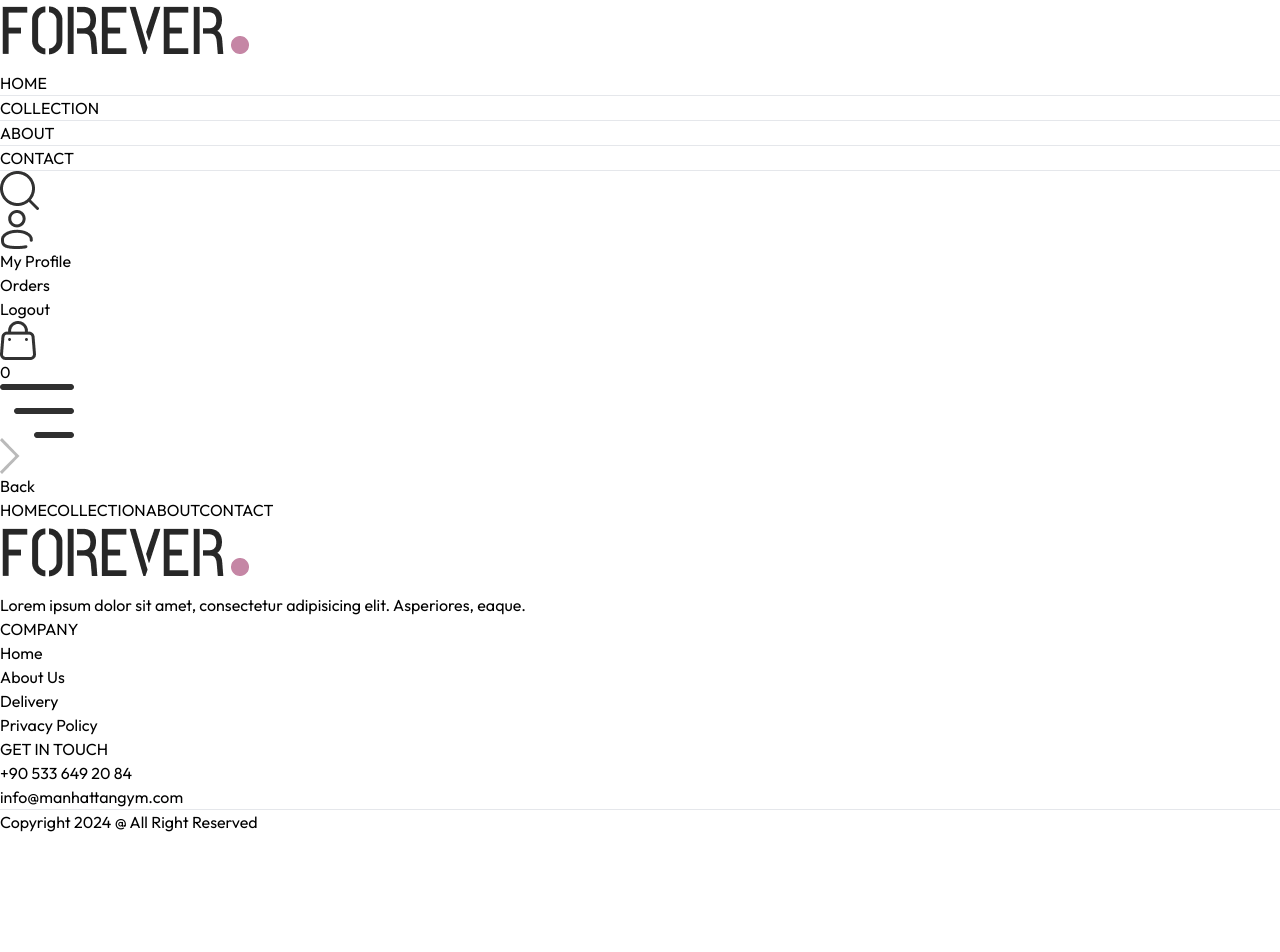
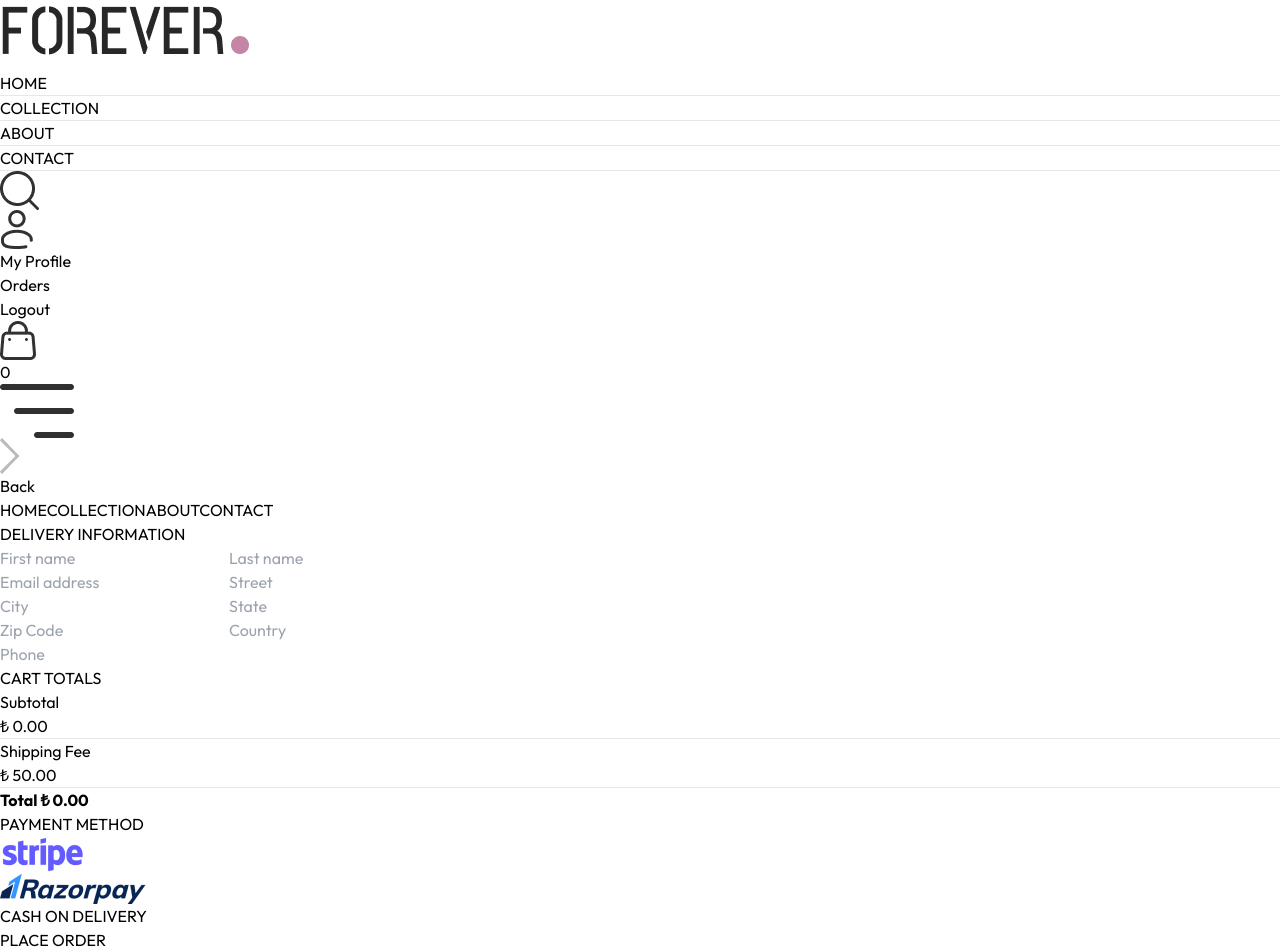
Before and after one commit to aksoyakin/ecommerce-fullstack, a React (Vite) app in the folder frontend/: page /place-order in a window 1280 px wide. Shown: the top 952 px of the page. Before the commit the page ends 834 px from the top, so only its background shows below. Built offline with nearby package versions, Linux system fonts and the light colour scheme.

Commit message:
place order

```diff
--- a/frontend/src/pages/PlaceOrder.jsx
+++ b/frontend/src/pages/PlaceOrder.jsx
@@ -1,7 +1,112 @@
+import Title from "../components/Title.jsx";
+import CartTotal from "../components/CartTotal.jsx";
+import {assets} from "../assets/assets.js";
+import {useContext, useState} from "react";
+import {ShopContext} from "../context/ShopContext.jsx";
+
 const PlaceOrder = () => {
+    const [method, setMethod] = useState("cod");
+    const {navigate} = useContext(ShopContext);
+
     return (
-        <div>
+        <div className={"flex flex-col sm:flex-row justify-between gap-4 pt-5 sm:pt-14 min-h-[80vh] border-t"}>
+            {/* LEFT SIDE */}
+            <div className={"flex flex-col gap-4 w-full sm:max-w-[480px]"}>
+                <div className={"text-xl sm:text-2xl my-3"}>
+                    <Title primaryText={"DELIVERY"} secondaryText={"INFORMATION"}/>
+                </div>
+                <div className={"flex gap-3"}>
+                    <input
+                        className={"border border-gray-300 rounded py-1.5 px-3.5 w-full"}
+                        type={"text"}
+                        placeholder={"First name"}
+                    />
+                    <input
+                        className={"border border-gray-300 rounded py-1.5 px-3.5 w-full"}
+                        type={"text"}
+                        placeholder={"Last name"}
+                    />
+                </div>
+                <input
+                    className={"border border-gray-300 rounded py-1.5 px-3.5 w-full"}
+                    type={"email"}
+                    placeholder={"Email address"}
+                />
+                <input
+                    className={"border border-gray-300 rounded py-1.5 px-3.5 w-full"}
+                    type={"text"}
+                    placeholder={"Street"}
+                />
+                <div className={"flex gap-3"}>
+                    <input
+                        className={"border border-gray-300 rounded py-1.5 px-3.5 w-full"}
+                        type={"text"}
+                        placeholder={"City"}
+                    />
+                    <input
+                        className={"border border-gray-300 rounded py-1.5 px-3.5 w-full"}
+                        type={"text"}
+                        placeholder={"State"}
+                    />
+                </div>
+                <div className={"flex gap-3"}>
+                    <input
+                        className={"border border-gray-300 rounded py-1.5 px-3.5 w-full"}
+                        type={"number"}
+                        placeholder={"Zip Code"}
+                    />
+                    <input
+                        className={"border border-gray-300 rounded py-1.5 px-3.5 w-full"}
+                        type={"text"}
+                        placeholder={"Country"}
+                    />
+                </div>
+                <input
+                    className={"border border-gray-300 rounded py-1.5 px-3.5 w-full"}
+                    type={"number"}
+                    placeholder={"Phone"}
+                />
+            </div>
 
+            { /* RIGHT SIDE */}
+            <div className={"mt-8"}>
+                <div className={"mt-8 min-w-80"}>
+                    <CartTotal />
+                </div>
+
+                <div className={"mt-12"}>
+                    <Title primaryText={"PAYMENT"} secondaryText={"METHOD"} />
+                    {/* --- Payment Method Selection --- */}
+                    <div className={"flex gap-3 flex-col lg:flex-row"}>
+                        <div onClick={() => setMethod('stripe')} className={"flex items-center gap-3 border p-2 px-3 cursor-pointer"}>
+                            <p className={`min-w-3.5 h-3.5 border rounded-full ${method === 'stripe' ? 'bg-green-400' : ''}`}></p>
+                            <img
+                                className={"h-5 mx-4"}
+                                src={assets.stripe_logo}
+                                alt={"stripe-logo"}
+                            />
+                        </div>
+                        <div onClick={() => setMethod('razorpay')} className={"flex items-center gap-3 border p-2 px-3 cursor-pointer"}>
+                            <p className={`min-w-3.5 h-3.5 border rounded-full ${method === 'razorpay' ? 'bg-green-400' : ''}`}></p>
+                            <img
+                                className={"h-5 mx-4"}
+                                src={assets.razorpay_logo}
+                                alt={"razorpay-logo"}
+                            />
+                        </div>
+                        <div onClick={() => setMethod('cod')} className={"flex items-center gap-3 border p-2 px-3 cursor-pointer"}>
+                            <p className={`min-w-3.5 h-3.5 border rounded-full ${method === 'cod' ? 'bg-green-400' : ''}`}></p>
+                            <p className={"text-gray-500 text-sm font-medium mx-4"}>CASH ON DELIVERY</p>
+                        </div>
+                    </div>
+                    <div className={"w-full text-end mt-8"}>
+                        <button
+                            onClick={() => navigate("/orders")}
+                            className={"bg-black text-white px-16 py-3 text-sm"}
+                        >PLACE ORDER</button>
+                    </div>
+                </div>
+            </div>
         </div>
     );
 };
```
